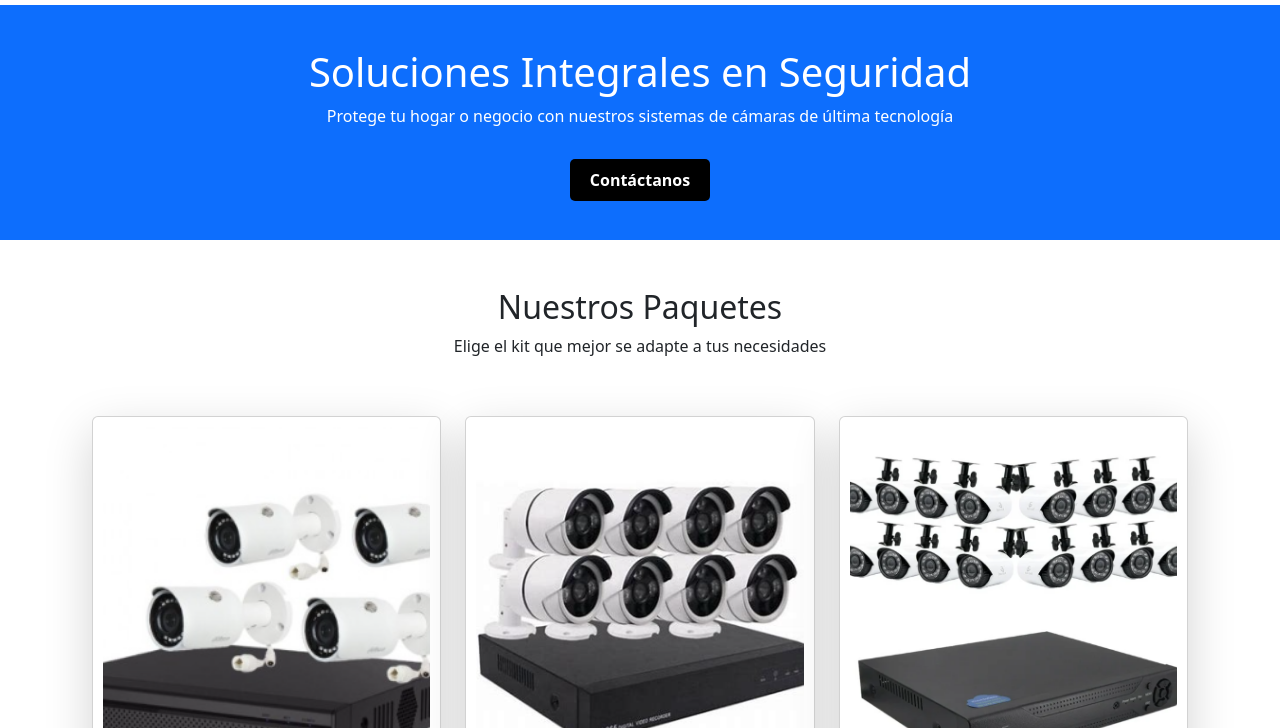
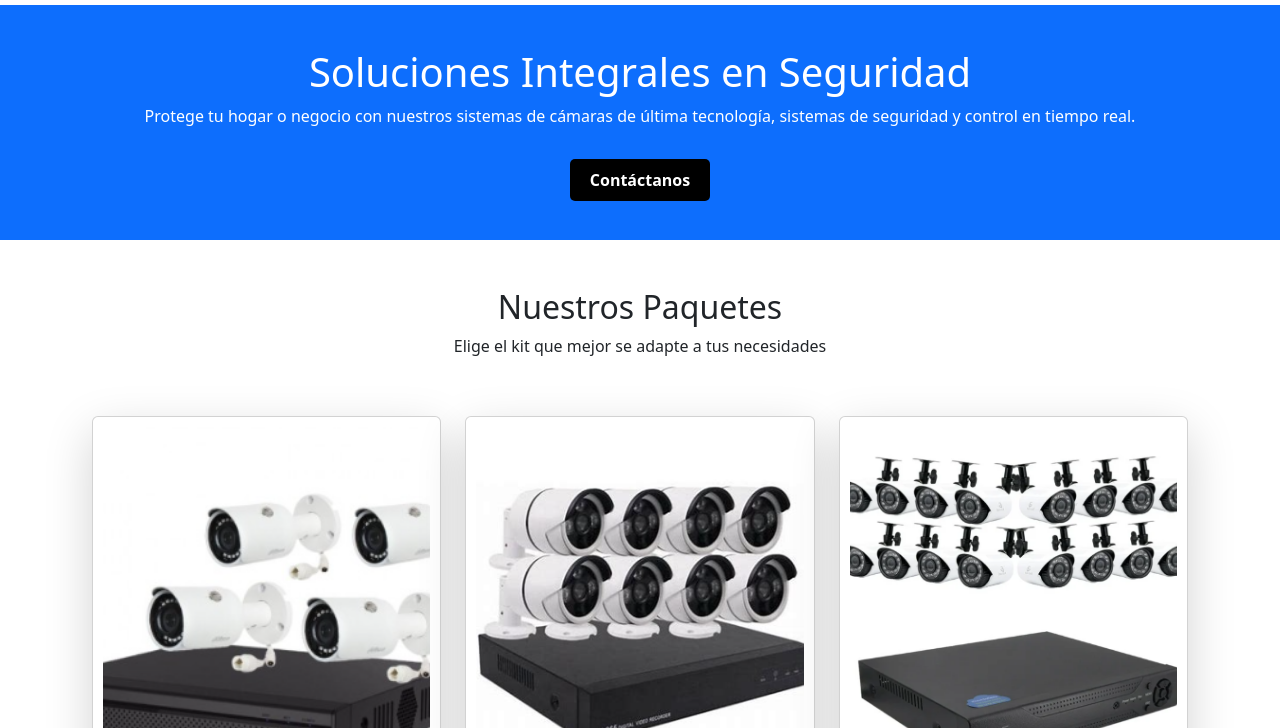
Before and after one commit to 2106010/titanpsv, a plain HTML site: page index.html in a window 1280 px wide. Shown: the part 72-800 px from the top of the page. Drawn offline with nearby package versions, Linux system fonts and the light colour scheme; some packages are replaced by stand-ins of ours.

Commit message:
Update index.html

```diff
--- a/index.html
+++ b/index.html
@@ -33,7 +33,9 @@
     <br>
     <header class="bg-primary text-white text-center py-5">
         <h1>Soluciones Integrales en Seguridad</h1>
-        <p>Protege tu hogar o negocio con nuestros sistemas de cámaras de última tecnología</p>
+        <p>
+            Protege tu hogar o negocio con nuestros sistemas de cámaras de última tecnología, sistemas de seguridad y control en tiempo real.
+        </p>
         <br>
         <a href="https://wa.me/6181588032?text=necesito%20una%20cotizacion" class="cta">Contáctanos</a>
     </header>
```
